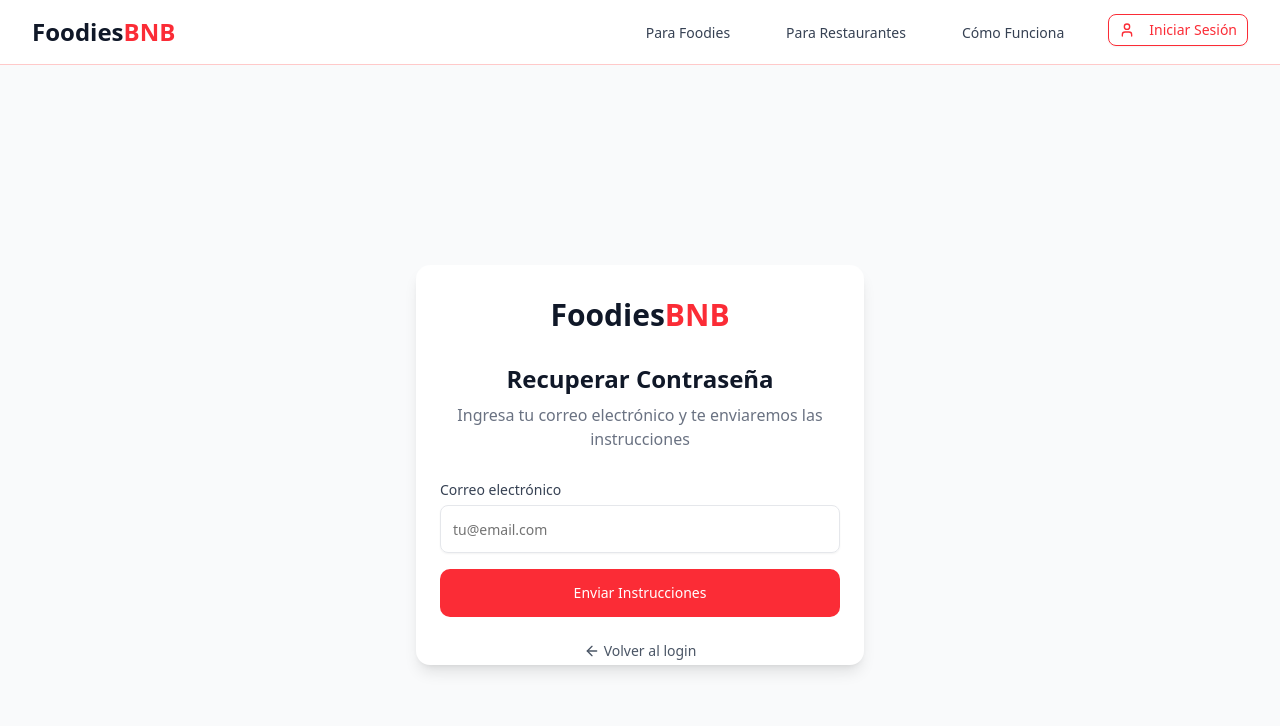
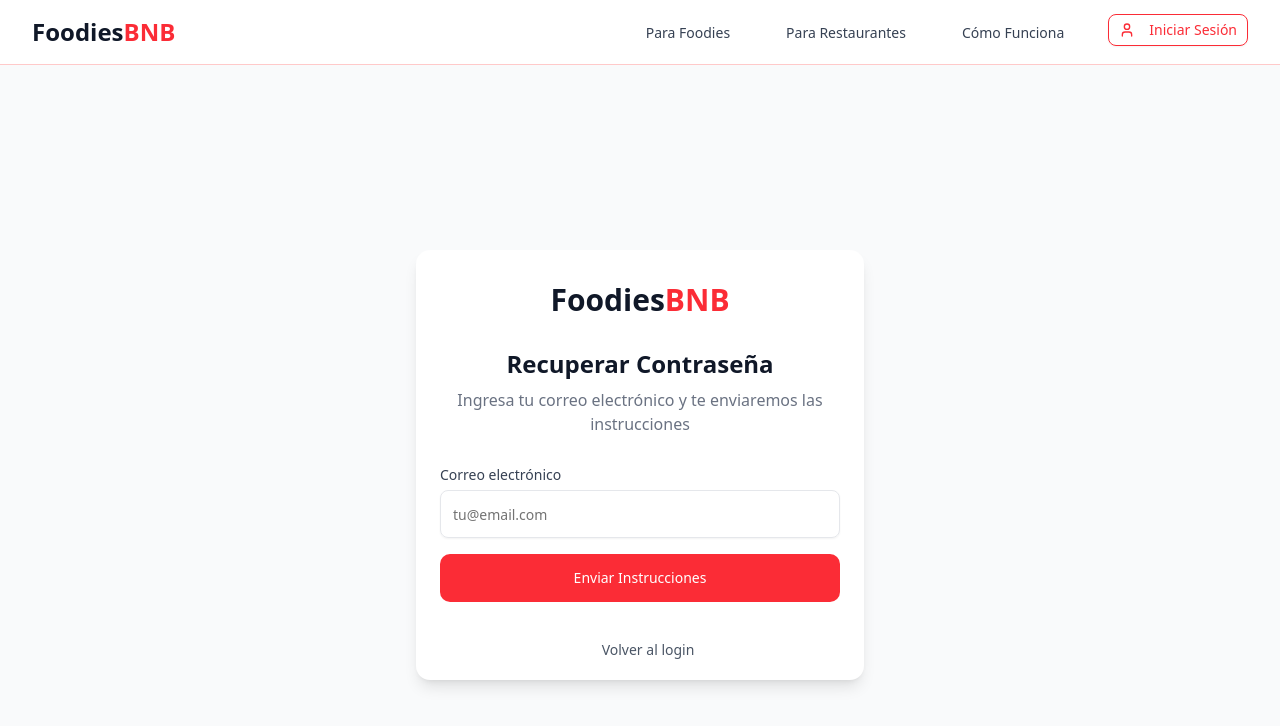
Before and after one commit to elrichi31/reto-food, a Next.js app: page /forgot-password in a window 1280 px wide. Shown: the top 726 px of the page. Built offline with nearby package versions, Linux system fonts and the light colour scheme; no server answers.

Commit message:
Add new readme and correct padding in forgot password

```diff
--- a/components/forgot-password-form.tsx
+++ b/components/forgot-password-form.tsx
@@ -102,7 +102,7 @@ export function ForgotPasswordForm() {
             href="/login"
             className="inline-flex items-center text-sm text-gray-600 hover:text-gray-900 transition-colors"
           >
-            <ArrowLeft className="h-4 w-4 mr-1" />
+            <ArrowLeft className="h-4 w-4 py-6" />
             Volver al login
           </Link>
         </div>
```
Also changed, not shown: 1 other file (tests, documents, lock files or other folders).
